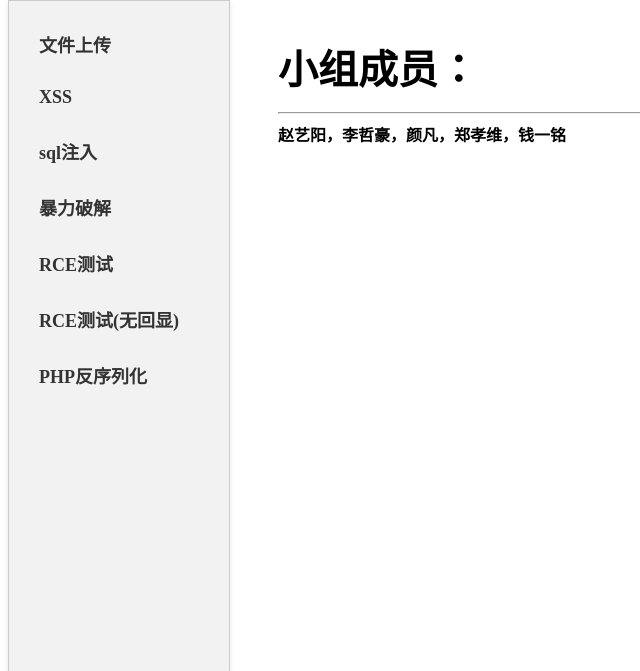
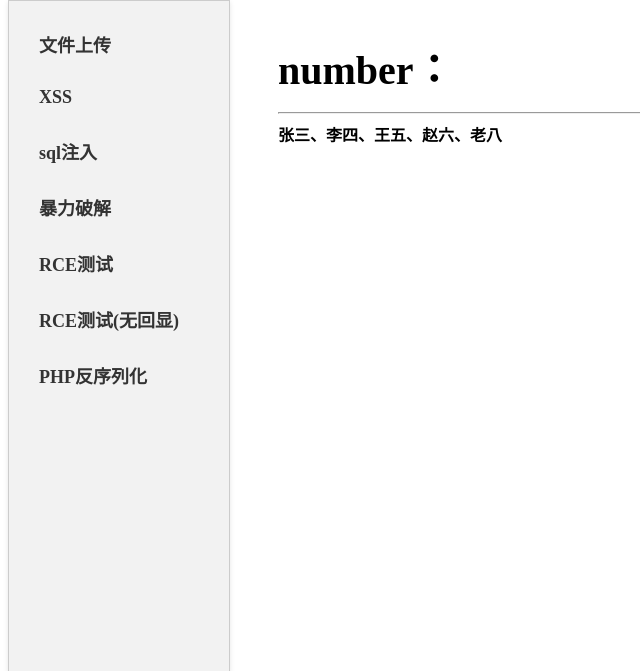
Before and after one commit to detsheep/Security, a PHP site: page / in a window 1280 px wide. Shown: the part 67-738 px from the top of the page, without its empty margins (0-640 px from the left). Run offline with PHP 8.4, Linux system fonts and the light colour scheme.

Commit message:
Update index.php

```diff
--- a/g9/index.php
+++ b/g9/index.php
@@ -4,7 +4,7 @@ include "header.php";
 <body>
     <div style="margin-left:270px;margin-top:-650px">
     <p>
-    <strong><span style="font-size: 40px;">小组成员：<hr>赵艺阳，李哲豪，颜凡，郑孝维，钱一铭</span></strong>
+    <strong><span style="font-size: 40px;">number：<hr>张三、李四、王五、赵六、老八</span></strong>
     </p>
     </div>
 </body>
```
